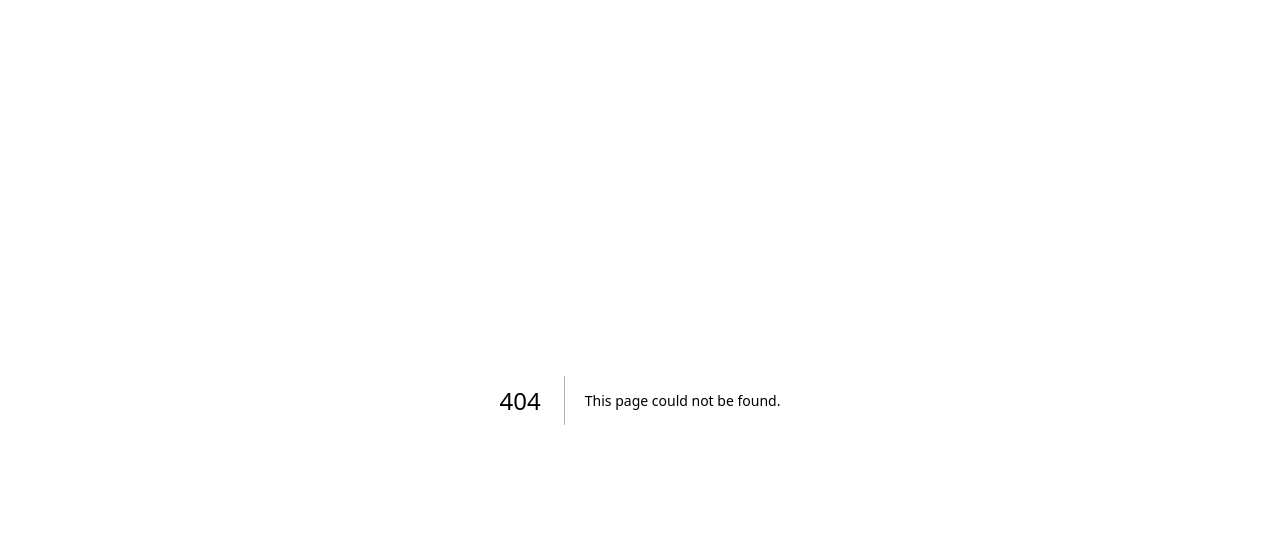
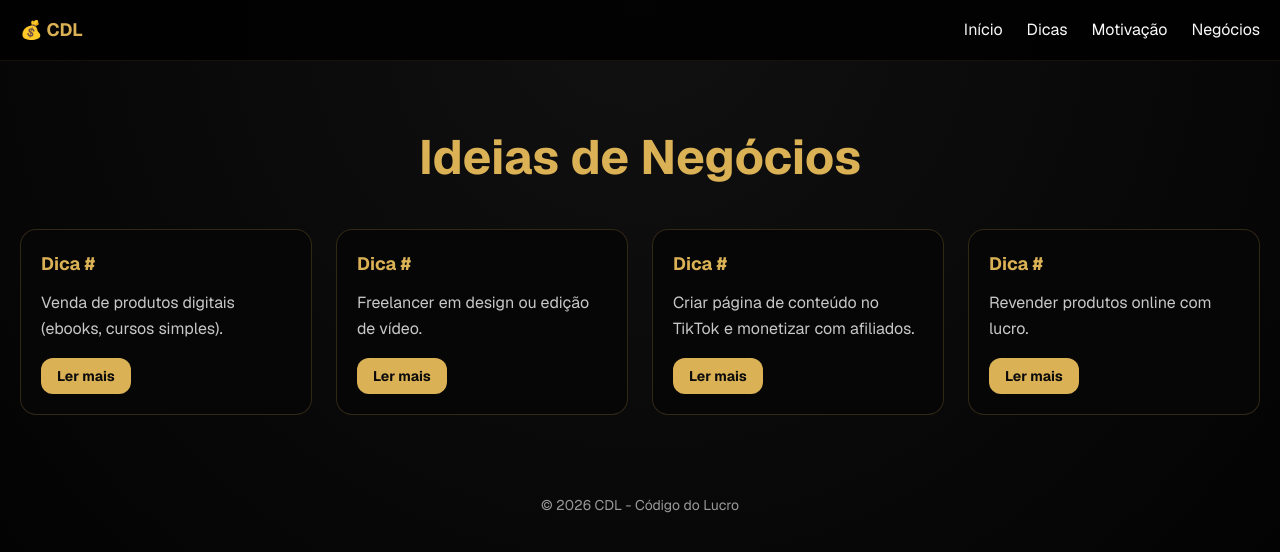
Before and after one commit to celsiooficial-svg/meu-site, a Next.js app: page /negocios in a window 1280 px wide. Before the commit this address had no page. Shown: the top 552 px of the page. Built offline with nearby package versions, Linux system fonts and the light colour scheme.

Commit message:
feat: add negócios page for business ideas
Create page with navigation and consistent design elements.

```diff
--- /dev/null
+++ b/app/negocios/page.tsx
@@ -0,0 +1,58 @@
+import { Navigation } from '@/components/navigation'
+import { TipCard } from '@/components/tip-card'
+
+export const metadata = {
+  title: 'CDL - Negócios',
+  description: 'Ideias de negócios e oportunidades de renda para criar seu futuro financeiro',
+}
+
+const businessIdeas = [
+  {
+    number: 1,
+    title: 'Ideia #1',
+    description: 'Venda de produtos digitais (ebooks, cursos simples).',
+  },
+  {
+    number: 2,
+    title: 'Ideia #2',
+    description: 'Freelancer em design ou edição de vídeo.',
+  },
+  {
+    number: 3,
+    title: 'Ideia #3',
+    description: 'Criar página de conteúdo no TikTok e monetizar com afiliados.',
+  },
+  {
+    number: 4,
+    title: 'Ideia #4',
+    description: 'Revender produtos online com lucro.',
+  },
+]
+
+export default function NegociosPage() {
+  return (
+    <div className="min-h-screen bg-[radial-gradient(circle_at_top,_#111_0%,_#000_100%)]">
+      <Navigation />
+
+      <main className="container mx-auto px-5 py-12">
+        <h1 className="text-5xl font-bold text-center text-primary mb-12 mt-6">
+          Ideias de Negócios
+        </h1>
+
+        <div className="grid grid-cols-1 md:grid-cols-2 lg:grid-cols-4 gap-6">
+          {businessIdeas.map((idea) => (
+            <TipCard
+              key={idea.number}
+              title={idea.title}
+              description={idea.description}
+            />
+          ))}
+        </div>
+      </main>
+
+      <footer className="text-center py-8 opacity-60 text-sm">
+        © 2026 CDL - Código do Lucro
+      </footer>
+    </div>
+  )
+}
```
